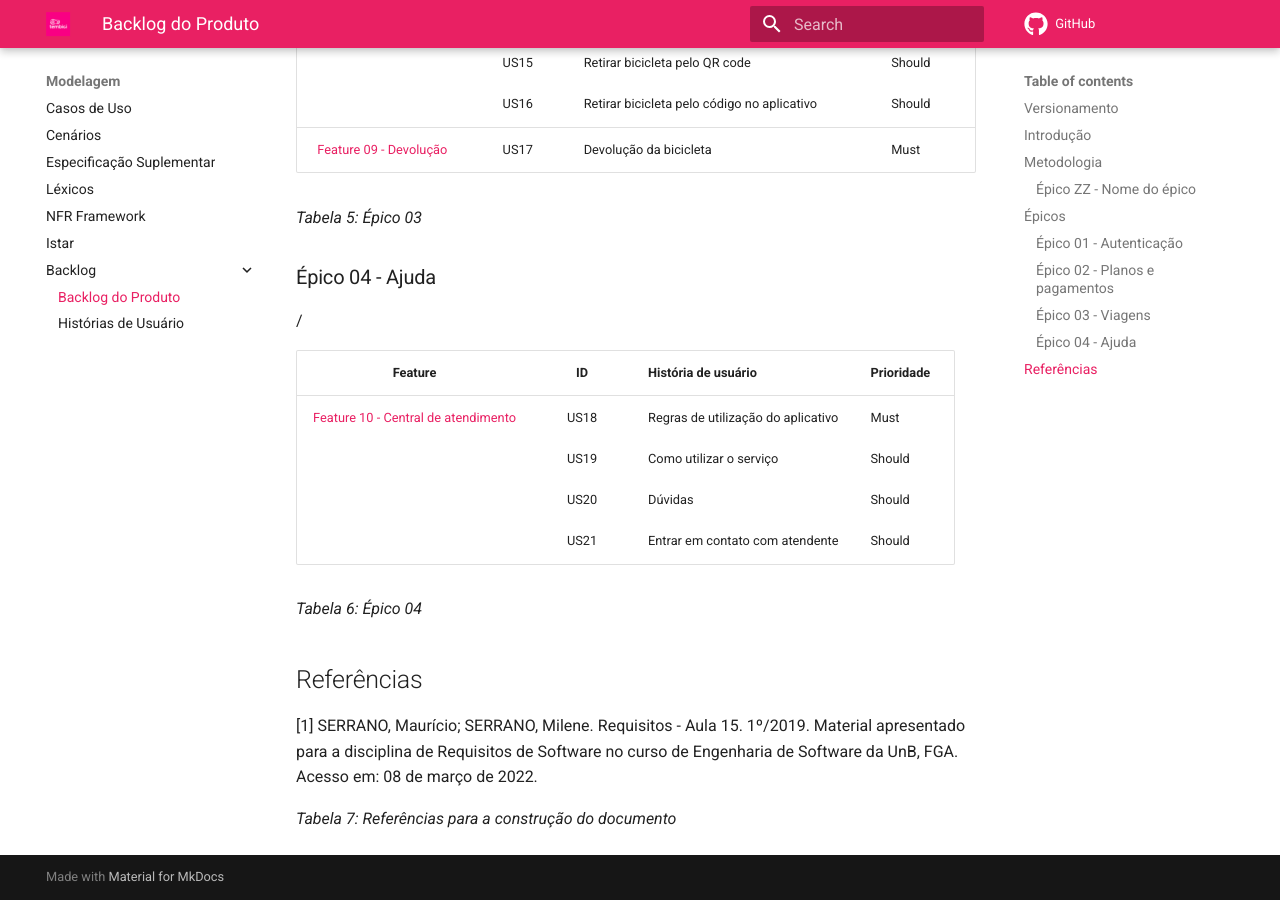
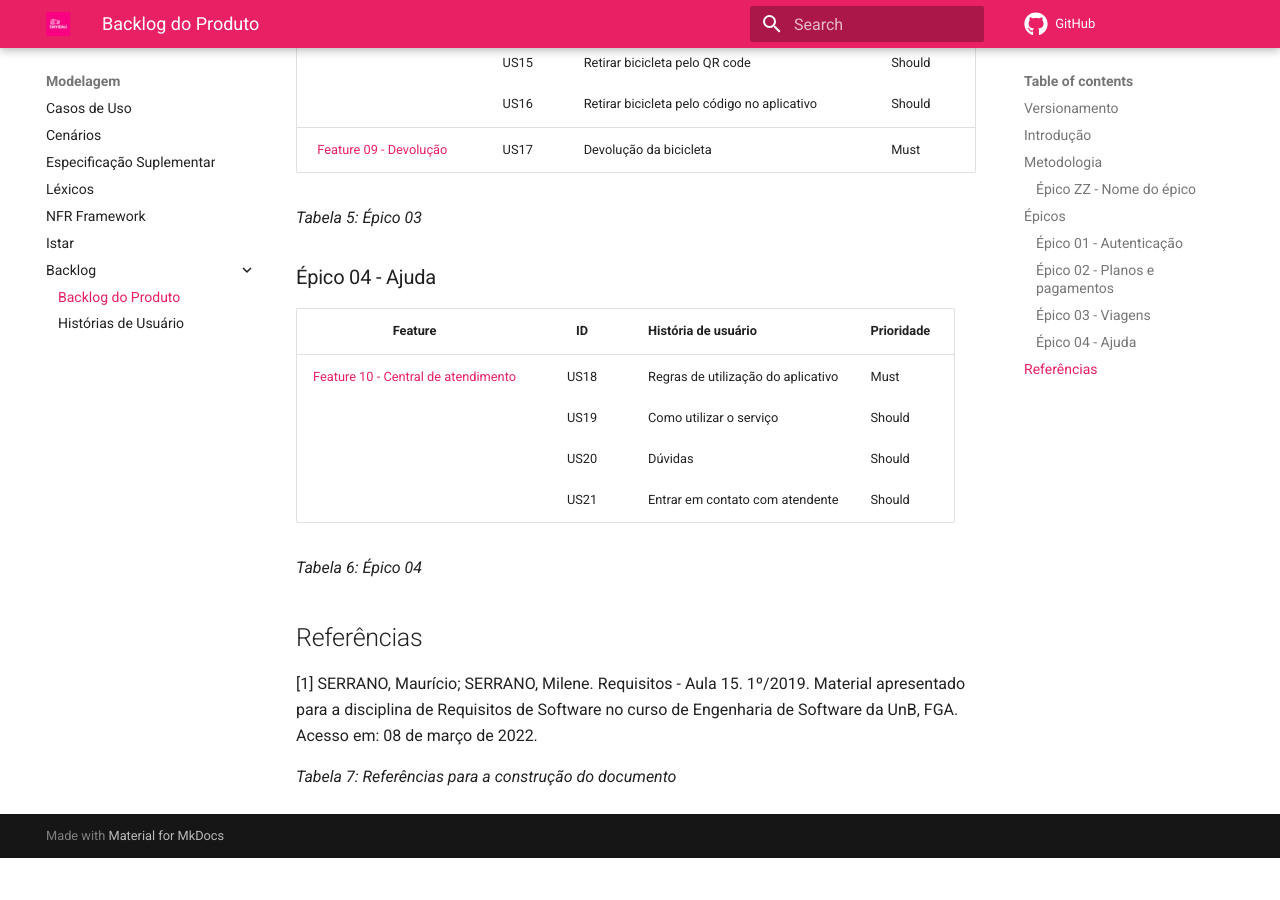
Before and after one commit to Requisitos-de-Software/2021.2-Tembici, an MkDocs documentation site: the page built from docs/modelagem/backlog/product_backlog.md, in a window 1280 px wide and 900 px high, scrolled down 2394 px. Built offline with MkDocs 1.6.1 and Material for MkDocs 9.7.7, drawn with Linux system fonts in a browser that asks for light colours; comment, search, counter and statistics services are not loaded; after the commit the page ends 3252 px from its top, so only the background shows below that.

Commit message:
#71 Remover linha de erro

```diff
--- a/docs/modelagem/backlog/product_backlog.md
+++ b/docs/modelagem/backlog/product_backlog.md
@@ -62,7 +62,6 @@
 *Tabela 5: Épico 03*
 
 ### Épico 04 - Ajuda
-<div id="epico1">/</div>
 
 |**Feature**|**ID**|**História de usuário**| Prioridade |
 |:----------:|:----:|:----------------------| --------- |
```
